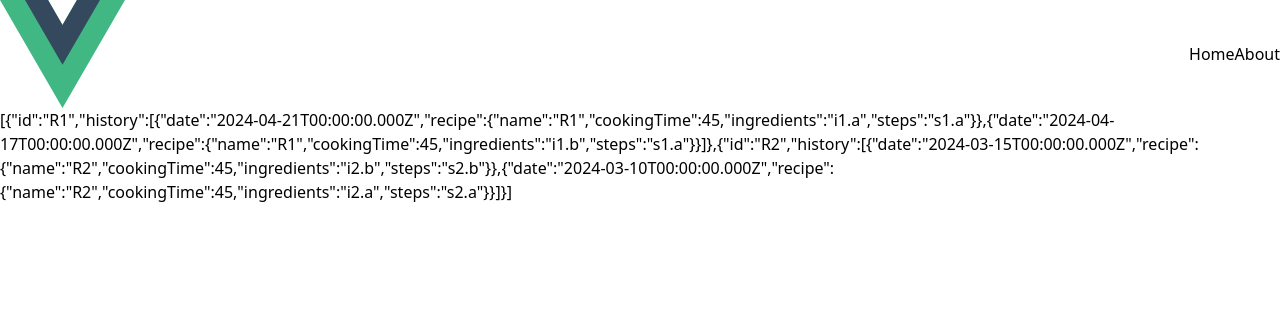
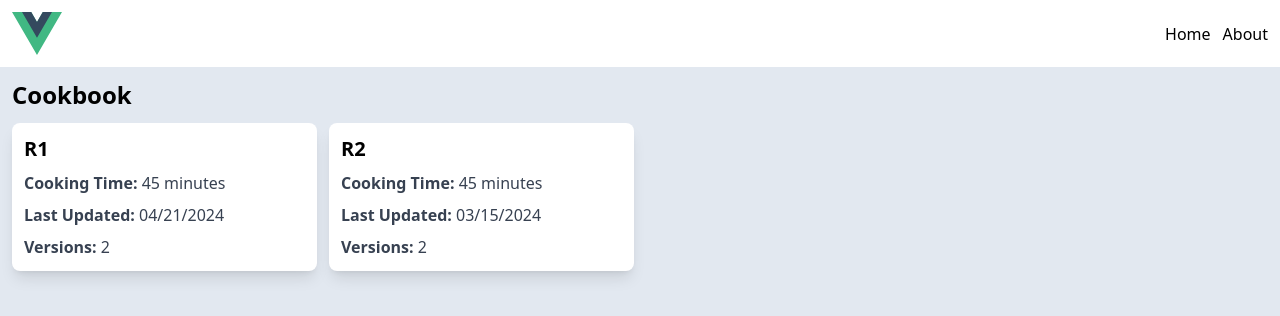
Before and after one commit to omirobarcelo/cookvuk, a Vue app: page / in a window 1280 px wide. Shown: the top 316 px of the page. Built offline with nearby package versions, Linux system fonts and the light colour scheme.

Commit message:
Added recipe list view

```diff
--- a/src/assets/base.css
+++ b/src/assets/base.css
@@ -18,6 +18,10 @@ body {
   text-rendering: optimizeLegibility;
   -webkit-font-smoothing: antialiased;
   -moz-osx-font-smoothing: grayscale;
+}
+
+h1 {
+  @apply text-2xl font-bold;
 }
 
 /* body {
--- a/src/assets/main.css
+++ b/src/assets/main.css
@@ -1,8 +1,38 @@
 @import './base.css';
 
-/* #app {
-  max-width: 1280px;
+#app {
+  /* max-width: 1280px;
   margin: 0 auto;
   padding: 2rem;
-  font-weight: normal;
-} */
+  font-weight: normal; */
+  min-height: 100vh;
+  @apply bg-slate-200;
+}
+
+.layout-container {
+  width: 100%;
+  display: flex;
+  justify-content: center;
+  align-items: center;
+}
+
+.layout-container > * {
+  width: 100%;
+  max-width: 1280px;
+}
+
+.page {
+  @apply p-3;
+}
+
+.btn {
+  @apply font-bold py-2 px-4 rounded;
+}
+
+.btn.primary {
+  @apply bg-green-500 hover:bg-green-700 text-white;
+}
+
+.btn.secondary {
+  @apply bg-gray-300 hover:bg-gray-400 text-gray-700;
+}
--- /dev/null
+++ b/src/components/CookbookEntryCard.vue
@@ -0,0 +1,59 @@
+<script setup lang="ts">
+import { computed } from 'vue';
+import { RouterLink } from 'vue-router';
+import type { CookbookEntry, Recipe } from '@/api/types';
+
+const props = defineProps<{
+  entry: CookbookEntry;
+}>();
+
+const latestRecipe = computed<Recipe>(() => {
+  return props.entry.history[0].recipe;
+});
+
+const lastVersion = computed(() => {
+  return props.entry.history[0];
+});
+
+const cookingTime = computed(() => {
+  const hours = Math.floor(latestRecipe.value.cookingTime / 60);
+  const minutes = latestRecipe.value.cookingTime % 60;
+  return { hours, minutes };
+});
+</script>
+
+<template>
+  <RouterLink :to="{ name: 'recipe-detail', params: { id: entry.id } }">
+    <div class="card">
+      <div class="font-bold text-xl mb-2">{{ latestRecipe.name }}</div>
+      <p class="text-gray-700 text-base mb-2">
+        <!-- <strong>Cooking Time:</strong> {{ cookingTime.hours }} hours {{ cookingTime.minutes }} minutes -->
+        <strong>Cooking Time:</strong>
+        {{ cookingTime.hours > 0 ? `${cookingTime.hours} hours ` : '' }}{{ cookingTime.minutes }} minutes
+      </p>
+      <p class="text-gray-700 text-base mb-2">
+        <strong>Last Updated:</strong>
+        {{
+          new Intl.DateTimeFormat(undefined, { year: 'numeric', month: '2-digit', day: '2-digit' }).format(
+            lastVersion.date
+          )
+        }}
+      </p>
+      <p class="text-gray-700 text-base"><strong>Versions:</strong> {{ entry.history.length }}</p>
+    </div>
+  </RouterLink>
+</template>
+
+<style scoped>
+.card {
+  width: 100%;
+  @apply rounded-lg overflow-hidden shadow-lg p-3 bg-white;
+}
+
+.card:hover {
+  box-shadow:
+    0 10px 15px rgba(0, 0, 0, 0.1),
+    0 4px 6px rgba(0, 0, 0, 0.1);
+  @apply transition-shadow duration-300;
+}
+</style>
--- /dev/null
+++ b/src/components/CookbookEntryCardSkeleton.vue
@@ -0,0 +1,21 @@
+<script setup lang="ts"></script>
+
+<template>
+  <div class="animate-pulse card">
+    <div class="line h-7 mb-2"></div>
+    <div class="line h-6 mb-2 w-1/2"></div>
+    <div class="line h-6 mb-2 w-2/3"></div>
+    <div class="line h-6 w-1/3"></div>
+  </div>
+</template>
+
+<style scoped>
+.card {
+  width: 100%;
+  @apply rounded-lg overflow-hidden shadow-lg p-3 bg-white;
+}
+
+.line {
+  @apply bg-gray-200 rounded;
+}
+</style>
--- a/src/components/HeaderNav.vue
+++ b/src/components/HeaderNav.vue
@@ -3,18 +3,23 @@ import { RouterLink } from 'vue-router';
 </script>
 
 <template>
+  <div class="layout-container bg-white">
     <header class="header">
-    <img alt="Vue logo" class="logo" src="@/assets/logo.svg" width="125" height="125" />
+      <img alt="Vue logo" class="logo" src="@/assets/logo.svg" width="50" height="50" />
 
       <nav class="nav">
         <RouterLink to="/">Home</RouterLink>
         <RouterLink to="/about">About</RouterLink>
       </nav>
     </header>
+  </div>
 </template>
 
 <style scoped>
 .header {
+  background-color: white;
+  @apply p-3;
+
   display: flex;
   flex-direction: row;
   justify-content: space-between;
@@ -26,5 +31,6 @@ import { RouterLink } from 'vue-router';
   flex-direction: row;
   justify-content: flex-end;
   align-items: center;
+  @apply gap-3;
 }
 </style>
--- a/src/router/index.ts
+++ b/src/router/index.ts
@@ -19,8 +19,13 @@ const router = createRouter({
     },
     {
       path: '/recipe/:id',
-      name: 'recipe',
-      component: () => import('../views/RecipeView.vue')
+      name: 'recipe-detail',
+      component: () => import('../views/RecipeDetailView.vue')
+    },
+    {
+      path: '/recipe/:id/add',
+      name: 'recipe-add',
+      component: () => import('../views/RecipeDetailView.vue')
     }
   ]
 });
--- a/src/views/HomeView.vue
+++ b/src/views/HomeView.vue
@@ -1,18 +1,32 @@
 <script setup lang="ts">
-// import TheWelcome from '../components/TheWelcome.vue';
 import { onMounted } from 'vue';
 import { cookbookStore } from '@/stores/cookbook.store';
+import CookbookEntryCard from '@/components/CookbookEntryCard.vue';
+import CookbookEntryCardSkeleton from '@/components/CookbookEntryCardSkeleton.vue';
 
 onMounted(() => {
-  console.log(`the component is now mounted.`);
   cookbookStore.load();
 });
 </script>
 
 <template>
-  <main>
-    <!-- <TheWelcome /> -->
-    <p v-if="cookbookStore.loading">Loading...</p>
-    <div v-else>{{ JSON.stringify(cookbookStore.cookbook) }}</div>
-  </main>
+  <div class="layout-container">
+    <main class="page">
+      <h1 class="mb-3">Cookbook</h1>
+      <div class="list-grid">
+        <template v-if="cookbookStore.loading">
+          <CookbookEntryCardSkeleton v-for="_ in 4" :key="_" />
+        </template>
+        <template v-else>
+          <CookbookEntryCard v-for="entry in cookbookStore.cookbook" :key="entry.id" :entry="entry" />
+        </template>
+      </div>
+    </main>
+  </div>
 </template>
+
+<style scoped>
+.list-grid {
+  @apply grid grid-cols-1 md:grid-cols-2 xl:grid-cols-4 gap-3;
+}
+</style>
```
Also changed, not shown: 1 other file (tests, documents, lock files or other folders). Lines whose indentation alone changed are shown as unchanged.
